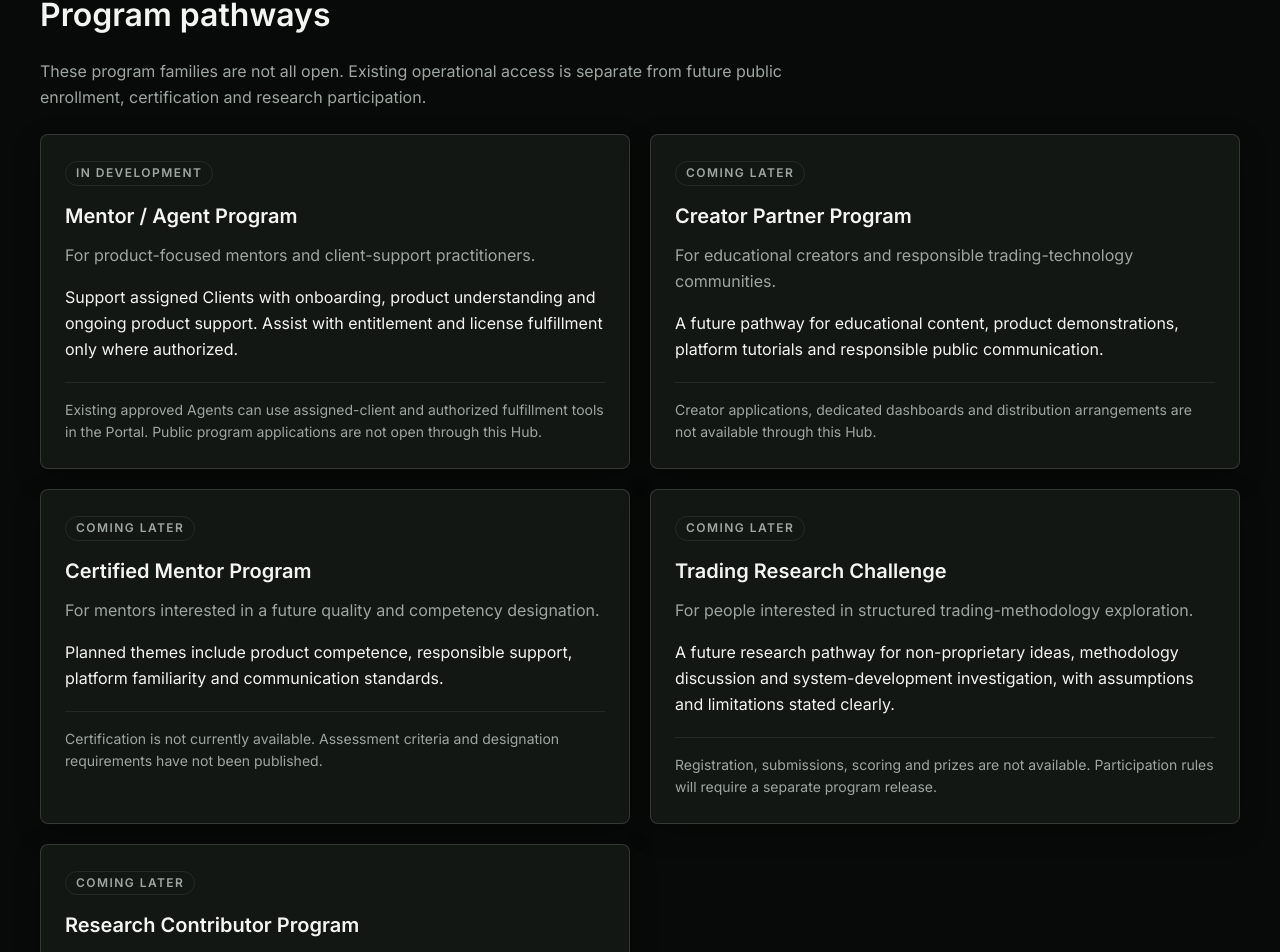
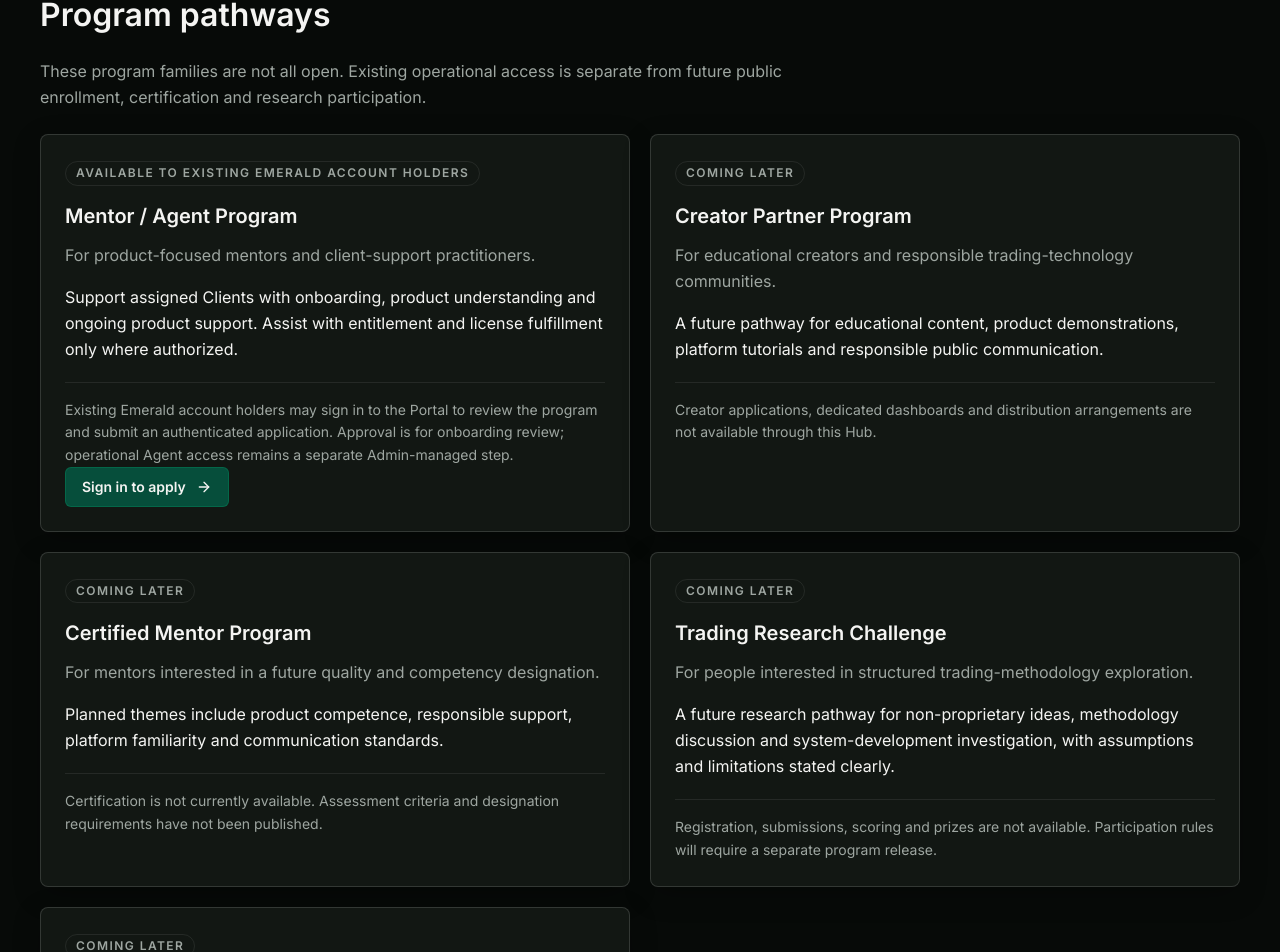
Before and after one commit to ezebedee/Emerald-Trading-Website, a Next.js app: page /partners in a window 1280 px wide. Shown: the part 1087-2039 px from the top of the page. Built offline with nearby package versions, Linux system fonts and the light colour scheme.

Commit message:
feat: connect partner hub to mentor program

```diff
--- a/scripts/audit-partners.mjs
+++ b/scripts/audit-partners.mjs
@@ -14,7 +14,7 @@ assert.equal(partnerPrograms.length, 5);
 assert.deepEqual(
   partnerPrograms.map(({ status }) => status),
   [
-    "In development",
+    "Available to existing Emerald account holders",
     "Coming later",
     "Coming later",
     "Coming later",
@@ -40,6 +40,7 @@ assert.doesNotMatch(
   /PagePlaceholder|<form\b|<input\b|use server|use client|fetch\(|\/api\//i,
 );
 assert.match(page, /href=\{portalLoginUrl\}/);
+assert.match(page, /Sign in to apply/);
 assert.match(
   read("src/lib/portal.ts"),
   /https:\/\/portal.emeraldforexsystem.com\/login/,
@@ -48,7 +49,11 @@ assert.match(page, /signing in does not enroll/);
 assert.match(page, /No commission is paid merely for recruiting another Agent/);
 assert.match(page, /partnerPrograms.map/);
 assert.match(page, /\{program.status\}/);
-assert.match(content, /Public program applications are not open/);
+assert.match(content, /There are no public application or submission forms/);
+assert.match(
+  content,
+  /Existing Emerald account holders may sign in to the Portal/,
+);
 assert.match(content, /Certification is not currently available/);
 assert.match(
   content,
--- a/src/app/(site)/partners/page.tsx
+++ b/src/app/(site)/partners/page.tsx
@@ -109,6 +109,14 @@ export default function PartnersPage() {
                 <p className="text-muted-foreground mt-5 border-t border-[var(--border)] pt-4 text-sm leading-relaxed">
                   {program.availability}
                 </p>
+                {program.id === "mentor-agent" ? (
+                  <LinkButton
+                    href={portalLoginUrl}
+                    trailingIcon={<ArrowRight aria-hidden="true" />}
+                  >
+                    Sign in to apply
+                  </LinkButton>
+                ) : null}
               </article>
             ))}
           </div>
--- a/src/data/content/partners.ts
+++ b/src/data/content/partners.ts
@@ -2,12 +2,12 @@ export const partnerPrograms = [
   {
     id: "mentor-agent",
     title: "Mentor / Agent Program",
-    status: "In development",
+    status: "Available to existing Emerald account holders",
     audience: "For product-focused mentors and client-support practitioners.",
     responsibility:
       "Support assigned Clients with onboarding, product understanding and ongoing product support. Assist with entitlement and license fulfillment only where authorized.",
     availability:
-      "Existing approved Agents can use assigned-client and authorized fulfillment tools in the Portal. Public program applications are not open through this Hub.",
+      "Existing Emerald account holders may sign in to the Portal to review the program and submit an authenticated application. Approval is for onboarding review; operational Agent access remains a separate Admin-managed step.",
   },
   {
     id: "creator-partner",
```
